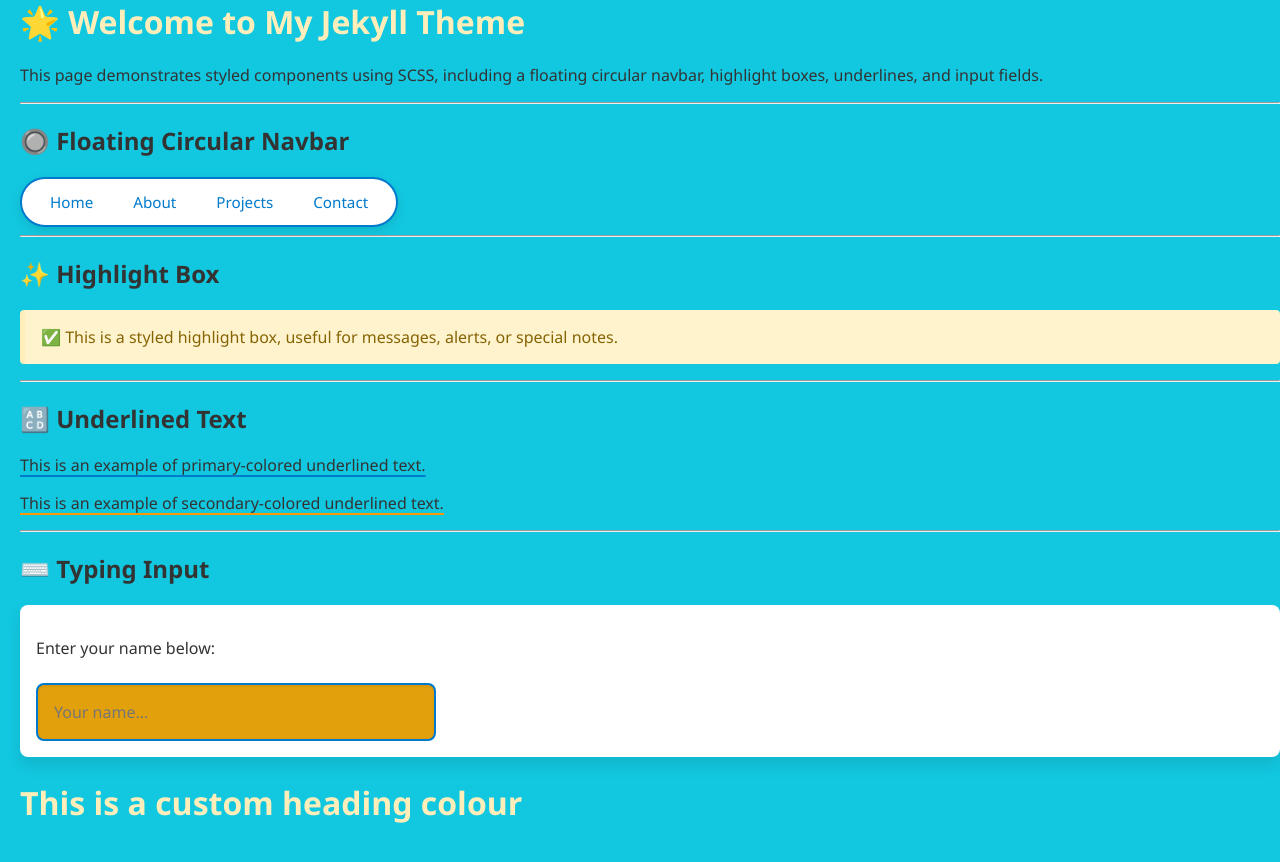
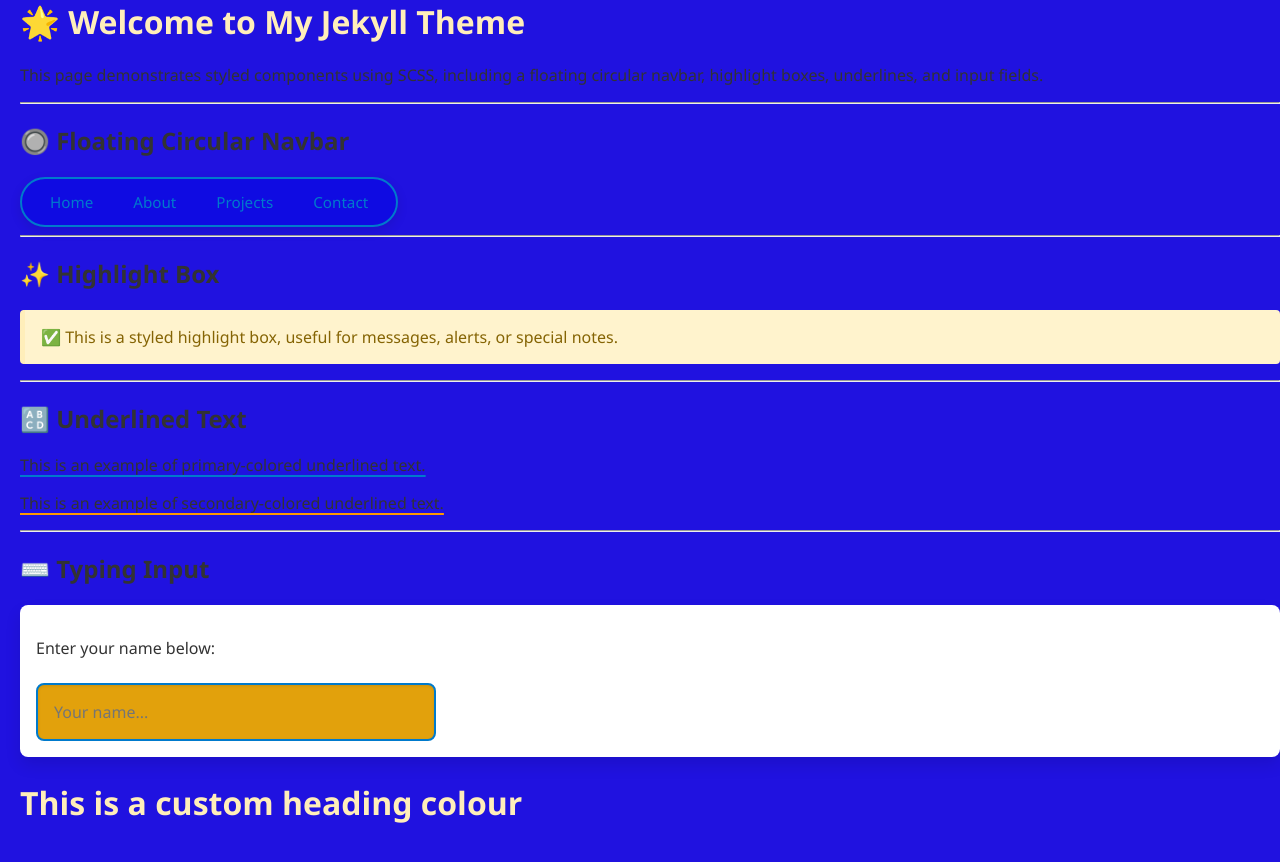
Before and after one commit to v659/jekyll_theme-new-v659, a Jekyll site: the page built from index.md, in a window 1280 px wide. Shown: the top 862 px of the page. Built offline with Jekyll 4.4.1, drawn with Linux system fonts in a browser that asks for light colours.

Commit message:
commit 7

```diff
--- a/_sass/base.scss
+++ b/_sass/base.scss
@@ -24,7 +24,7 @@ $padding: 1rem;
 // Base
 body {
   font-family: $font-stack;
-  background: #12c8e0;
+  background: #2012e0;
   margin: 0;
   padding: 0;
   color: #333;
--- a/_sass/navbar.scss
+++ b/_sass/navbar.scss
@@ -2,7 +2,7 @@
 .floating-navbar {
   position: relative;
   display: inline-flex;
-  background-color: #ffffff;
+  background-color: #0f0be2;
   border: 2px solid $primary-color;
   border-radius: 50px;
   padding: 0.5rem 1rem;
@@ -14,6 +14,7 @@
   width: auto;
   max-width: 90vw;
   overflow-x: auto;
+  align-self: center;
 
   a {
     text-decoration: none;
```
